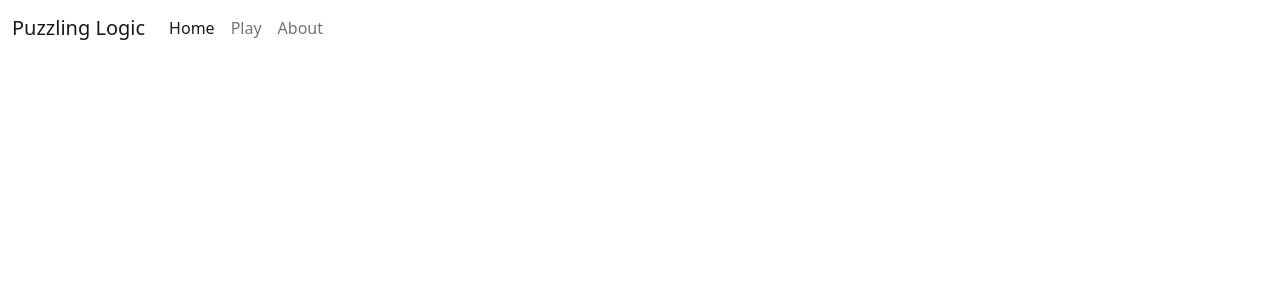
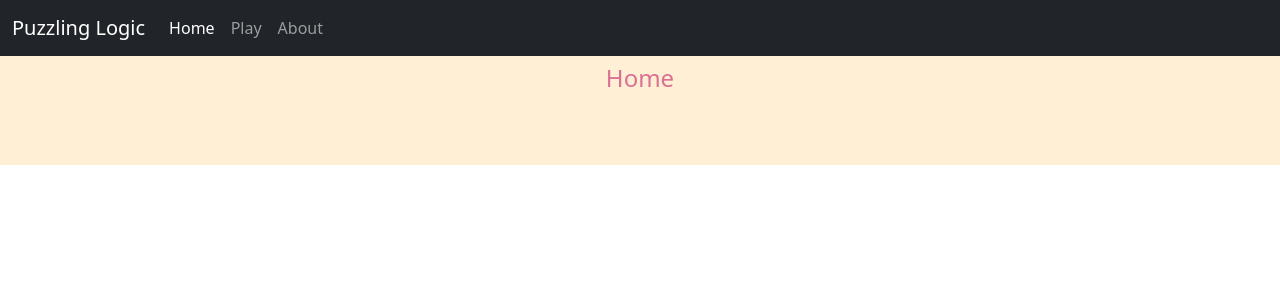
Before and after one commit to Aurux/PuzzlingLogic, a React (Vite) app in the folder puzzling-logic/: page / in a window 1280 px wide. Shown: the top 300 px of the page. Built offline with nearby package versions, Linux system fonts and the light colour scheme.

Commit message:
Add navigation functionality and dummy pages.

```diff
--- a/puzzling-logic/src/App.tsx
+++ b/puzzling-logic/src/App.tsx
@@ -1,10 +1,22 @@
-import { BrowserRouter as Router, Route } from "react-router-dom";
+import React, { useState } from "react";
 import NavBar from "./components/NavBar";
+import Home from "./components/Home";
+import Play from "./components/Play";
+import About from "./components/About";
+
 function App() {
+  const [currentPage, setCurrentPage] = useState("Home");
+
+  const handleContentChange = (page: string) => {
+    setCurrentPage(page);
+  };
   return (
-    <Router>
-      <NavBar />
-    </Router>
+    <>
+      <NavBar onChangeContent={handleContentChange} />
+      {currentPage === "Home" ? <Home /> : null}
+      {currentPage === "Play" ? <Play /> : null}
+      {currentPage === "About" ? <About /> : null}
+    </>
   );
 }
 
--- /dev/null
+++ b/puzzling-logic/src/components/About.tsx
@@ -0,0 +1,24 @@
+import React from "react";
+import styled from "styled-components";
+
+// Style
+const Wrapper = styled.section`
+  padding: 4em;
+  background: papayawhip;
+`;
+
+const Title = styled.h1`
+  font-size: 1.5em;
+  text-align: center;
+  color: palevioletred;
+`;
+
+const About = () => {
+  return (
+    <Wrapper>
+      <Title>About</Title>
+    </Wrapper>
+  );
+};
+
+export default About;
--- /dev/null
+++ b/puzzling-logic/src/components/Home.tsx
@@ -0,0 +1,24 @@
+import React from "react";
+import styled from "styled-components";
+
+// Style
+const Wrapper = styled.section`
+  padding: 4em;
+  background: papayawhip;
+`;
+
+const Title = styled.h1`
+  font-size: 1.5em;
+  text-align: center;
+  color: palevioletred;
+`;
+
+const Home = () => {
+  return (
+    <Wrapper>
+      <Title>Home</Title>
+    </Wrapper>
+  );
+};
+
+export default Home;
--- a/puzzling-logic/src/components/NavBar.tsx
+++ b/puzzling-logic/src/components/NavBar.tsx
@@ -1,11 +1,20 @@
 import React from "react";
-import { Link } from "react-router-dom";
+import { useHref } from "react-router-dom";
 
-const NavBar = () => {
+interface Props {
+  onChangeContent: (page: string) => void;
+}
+
+const NavBar = ({ onChangeContent }: Props) => {
+  const items = ["Home", "Play", "About"];
   return (
-    <nav className="navbar navbar-expand-lg bg-body-tertiary">
+    <nav className="navbar navbar-expand-lg navbar-dark fixed-top bg-dark">
       <div className="container-fluid">
-        <a className="navbar-brand" href="#">
+        <a
+          className="navbar-brand"
+          href="#Home"
+          onClick={() => onChangeContent("Home")}
+        >
           Puzzling Logic
         </a>
         <button
@@ -22,17 +31,30 @@ const NavBar = () => {
         <div className="collapse navbar-collapse" id="navbarSupportedContent">
           <ul className="navbar-nav me-auto mb-2 mb-lg-0">
             <li className="nav-item">
-              <a className="nav-link active" aria-current="page" href="#">
+              <a
+                className="nav-link active"
+                aria-current="page"
+                href="#Home"
+                onClick={() => onChangeContent("Home")}
+              >
                 Home
               </a>
             </li>
             <li className="nav-item">
-              <a className="nav-link" href="#">
+              <a
+                className="nav-link"
+                href="#Play"
+                onClick={() => onChangeContent("Play")}
+              >
                 Play
               </a>
             </li>
             <li className="nav-item">
-              <a className="nav-link" href="#">
+              <a
+                className="nav-link"
+                href="#About"
+                onClick={() => onChangeContent("About")}
+              >
                 About
               </a>
             </li>
--- /dev/null
+++ b/puzzling-logic/src/components/Play.tsx
@@ -0,0 +1,24 @@
+import React from "react";
+import styled from "styled-components";
+
+// Style
+const Wrapper = styled.section`
+  padding: 4em;
+  background: papayawhip;
+`;
+
+const Title = styled.h1`
+  font-size: 1.5em;
+  text-align: center;
+  color: palevioletred;
+`;
+
+const Play = () => {
+  return (
+    <Wrapper>
+      <Title>Play</Title>
+    </Wrapper>
+  );
+};
+
+export default Play;
```
Also changed, not shown: puzzling-logic/package.json (+6 -1 lines), 1 other file (tests, documents, lock files or other folders).
